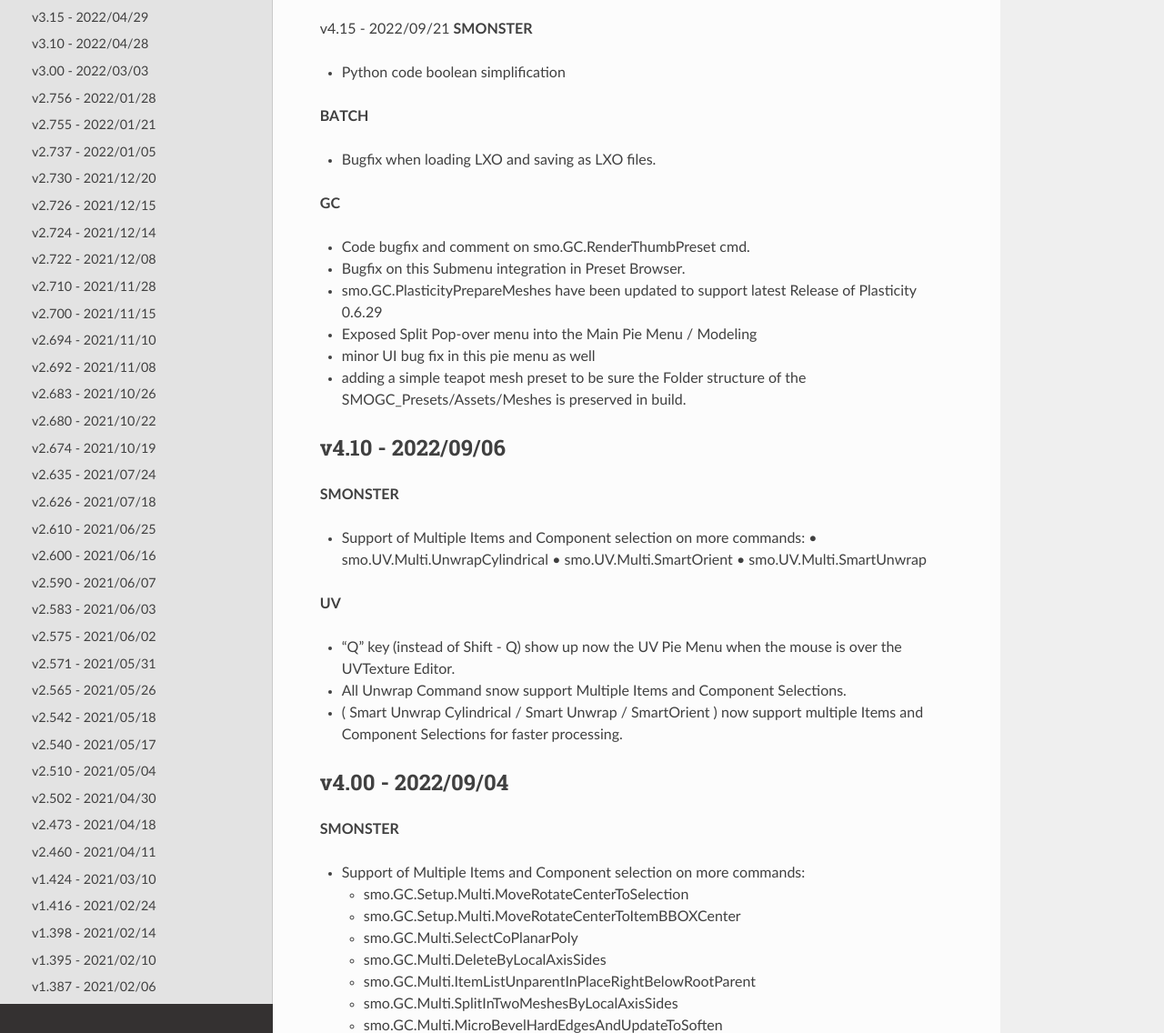
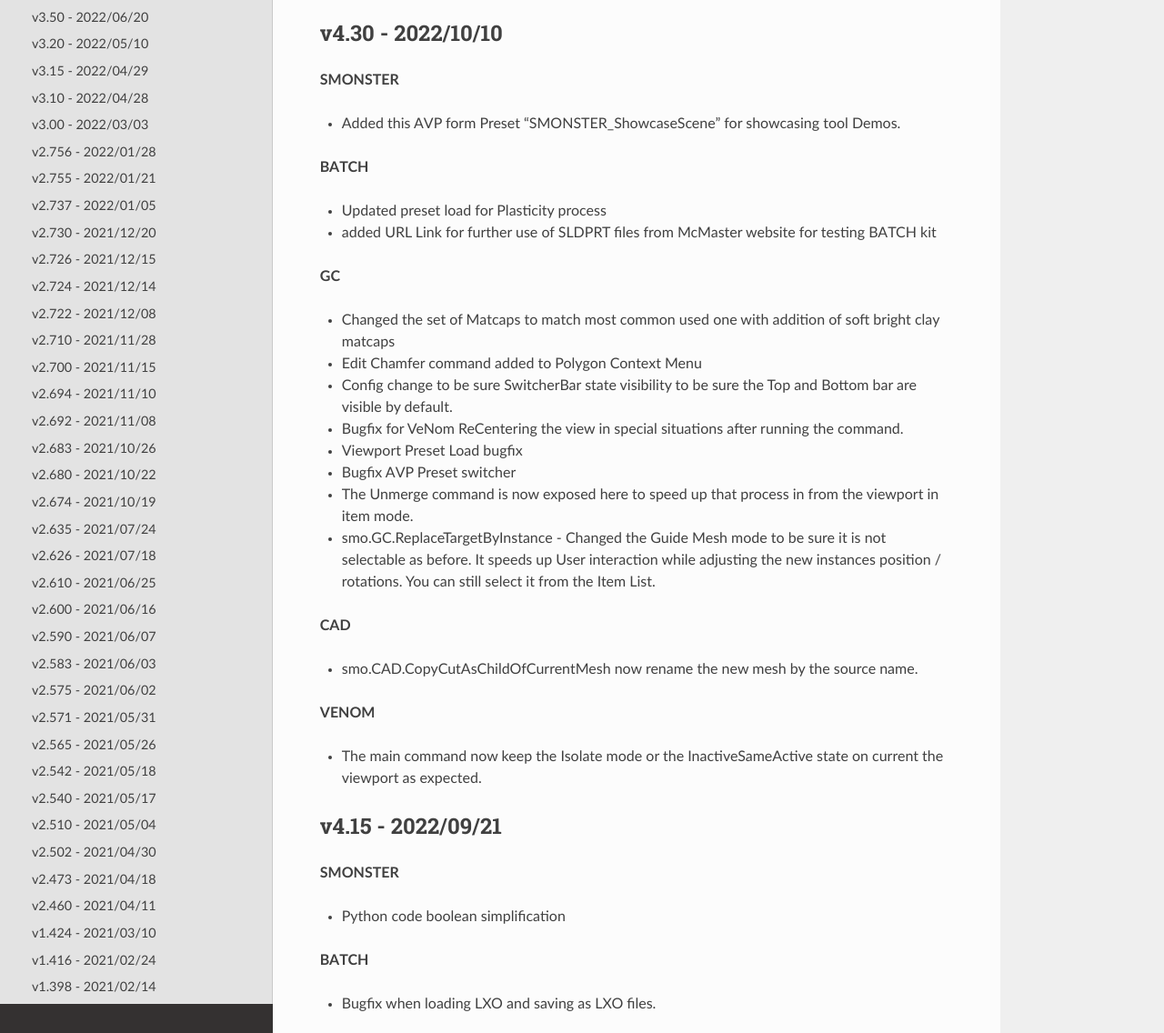
Before and after one commit to smoluck/SMONSTER_DOC, a Sphinx documentation site: the page built from docs/source/updatelog.rst, in a window 1280 px wide and 1400 px high, cut to the strip 264-1400 px from the top of the window. Shown: the whole strip at 91% size. Built offline with Sphinx 7.4.7 and the Read the Docs theme 2.0.0, drawn with Linux system fonts in a browser that asks for light colours; some of the changed text lies outside the part shown.

```diff
--- a/docs/source/updatelog.rst
+++ b/docs/source/updatelog.rst
@@ -5,9 +5,47 @@ UPDATES LOG
    :toctree: generated
 
 
+
+.. _4300:
+
+v4.30 - 2022/10/10
+-------------------
+
+**SMONSTER**
+
+• Added this AVP form Preset "SMONSTER_ShowcaseScene" for showcasing tool Demos.
+
+**BATCH**
+
+• Updated preset load for Plasticity process
+• added URL Link for further use of SLDPRT files from McMaster website for testing BATCH kit
+
+**GC**
+
+• Changed the set of Matcaps to match most common used one with addition of soft bright clay matcaps
+• Edit Chamfer command added to Polygon Context Menu
+• Config change to be sure SwitcherBar state visibility to be sure the Top and Bottom bar are visible by default.
+• Bugfix for VeNom ReCentering the view in special situations after running the command.
+• Viewport Preset Load bugfix
+• Bugfix AVP Preset switcher
+• The Unmerge command is now exposed here to speed up that process in from the viewport in item mode.
+• smo.GC.ReplaceTargetByInstance - Changed the Guide Mesh mode to be sure it is not selectable as before. It speeds up User interaction while adjusting the new instances position / rotations. You can still select it from the Item List.
+
+**CAD**
+
+• smo.CAD.CopyCutAsChildOfCurrentMesh now rename the new mesh by the source name.
+
+**VENOM**
+
+• The main command now keep the Isolate mode or the InactiveSameActive state on current the viewport as expected.
+
+
+
 .. _4150:
 
 v4.15 - 2022/09/21
+-------------------
+
 **SMONSTER**
 
 • Python code boolean simplification
@@ -35,6 +73,7 @@ v4.10 - 2022/09/06
 **SMONSTER**
 
 • Support of Multiple Items and Component selection on more commands:
+
   • smo.UV.Multi.UnwrapCylindrical
   • smo.UV.Multi.SmartOrient
   • smo.UV.Multi.SmartUnwrap
@@ -68,10 +107,10 @@ v4.00 - 2022/09/04
   • smo.GC.Multi.ExportSelectedMeshesAsMeshPreset
   • smo.UV.Multi.UnwrapPlanar
   • smo.UV.Multi.UnwrapRectangleOrient
+
 **UV**
 
 • UV Smart Unwrap Planar now support multiple Items and Component Selections for faster processing (smo.UV.Multi.UnwrapPlanar).
-
 
 **GC**
 
```
Also changed, not shown: other parts of docs/source/updatelog.rst (+1 -1 lines), docs/source/kits.rst (+21 -18 lines).
